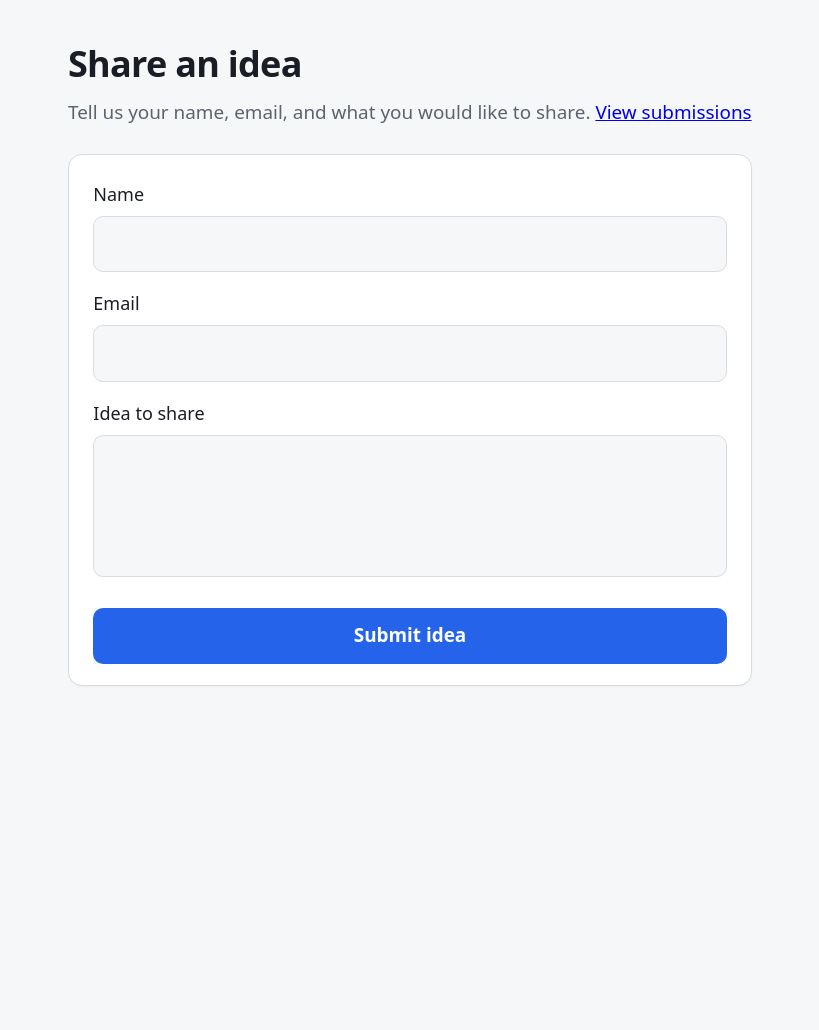
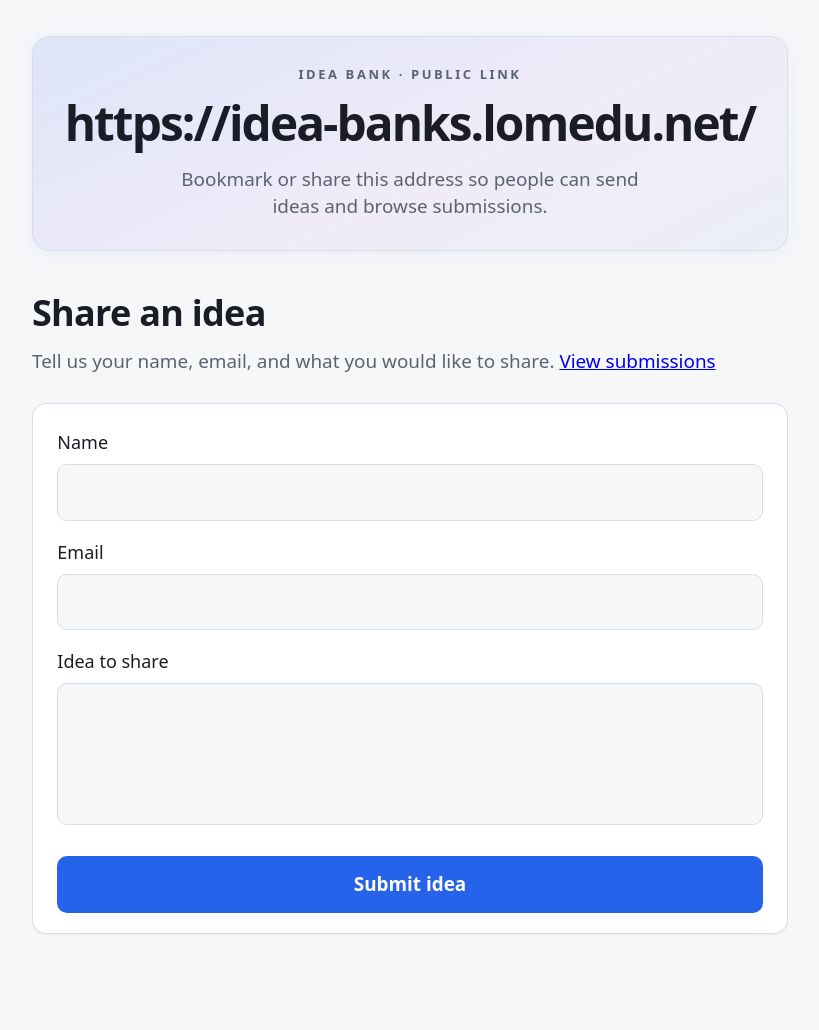
Before and after one commit to brandonlee-lomtech/lomedu-idea-banks, a Flask app: page / in a window 1280 px wide. Shown: the whole page, without its empty margins (230-1049 px from the left). Before the commit the page ends 686 px from the top, so only its background shows below. Run offline with Flask 3, Linux system fonts and the light colour scheme.

Commit message:
fix issue

```diff
--- a/app/main.py
+++ b/app/main.py
@@ -16,11 +16,20 @@ _LOCK_PATH = _DATA_DIR / ".ideas.lock"
 
 _EMAIL_RE = re.compile(r"^[^\s@]+@[^\s@]+\.[^\s@]+$")
 
+_DEFAULT_SITE_URL = "https://idea-banks.lomedu.net"
+
 app = Flask(
     __name__,
     template_folder=str(_ROOT / "templates"),
     static_folder=None,
 )
+
+
+@app.context_processor
+def inject_site_url() -> dict:
+    raw = os.environ.get("SITE_URL", _DEFAULT_SITE_URL).strip()
+    url = raw.rstrip("/") if raw else ""
+    return {"site_url": url}
 
 
 def _ensure_data_dir() -> None:
--- a/docker-compose.yml
+++ b/docker-compose.yml
@@ -1,6 +1,8 @@
 services:
   web:
     build: .
+    environment:
+      SITE_URL: https://idea-banks.lomedu.net
     ports:
       - "8001:8000"
     volumes:
--- a/templates/index.html
+++ b/templates/index.html
@@ -43,8 +43,54 @@
       font-size: 1.05rem;
     }
     main {
-      max-width: 38rem;
+      max-width: 42rem;
       margin: 0 auto;
+    }
+    .site-hero {
+      text-align: center;
+      margin-bottom: 1.85rem;
+      padding: 1.5rem 1.15rem 1.65rem;
+      background: linear-gradient(
+        155deg,
+        rgba(37, 99, 235, 0.12),
+        rgba(168, 85, 247, 0.08) 55%,
+        rgba(37, 99, 235, 0.05)
+      );
+      border: 1px solid var(--border);
+      border-radius: 18px;
+      box-shadow: 0 2px 16px rgba(37, 99, 235, 0.08);
+    }
+    .site-hero-kicker {
+      font-size: 0.72rem;
+      font-weight: 600;
+      text-transform: uppercase;
+      letter-spacing: 0.2em;
+      color: var(--muted);
+      margin: 0 0 0.65rem;
+    }
+    .site-hero-title {
+      font-size: clamp(1.35rem, 5.5vw, 2.65rem);
+      font-weight: 800;
+      letter-spacing: -0.04em;
+      line-height: 1.15;
+      margin: 0;
+      word-break: break-word;
+    }
+    .site-hero-title a {
+      color: var(--text);
+      text-decoration: none;
+    }
+    .site-hero-title a:hover {
+      color: var(--accent);
+    }
+    .site-hero-note {
+      margin: 0.85rem 0 0;
+      font-size: 1.05rem;
+      color: var(--muted);
+      max-width: 28rem;
+      margin-left: auto;
+      margin-right: auto;
+      line-height: 1.45;
     }
     h1 {
       font-size: 2rem;
@@ -122,6 +168,17 @@
 </head>
 <body>
   <main>
+    {% if site_url %}
+    <header class="site-hero" aria-label="Site address">
+      <p class="site-hero-kicker">Idea Bank · public link</p>
+      <p class="site-hero-title">
+        <a href="{{ site_url }}/">{{ site_url }}/</a>
+      </p>
+      <p class="site-hero-note">
+        Bookmark or share this address so people can send ideas and browse submissions.
+      </p>
+    </header>
+    {% endif %}
     <h1>Share an idea</h1>
     <p class="lead">Tell us your name, email, and what you would like to share. <a href="/submissions">View submissions</a></p>
     <form id="idea-form" novalidate>
```
Also changed, not shown: templates/submissions.html (+45 -0 lines).
